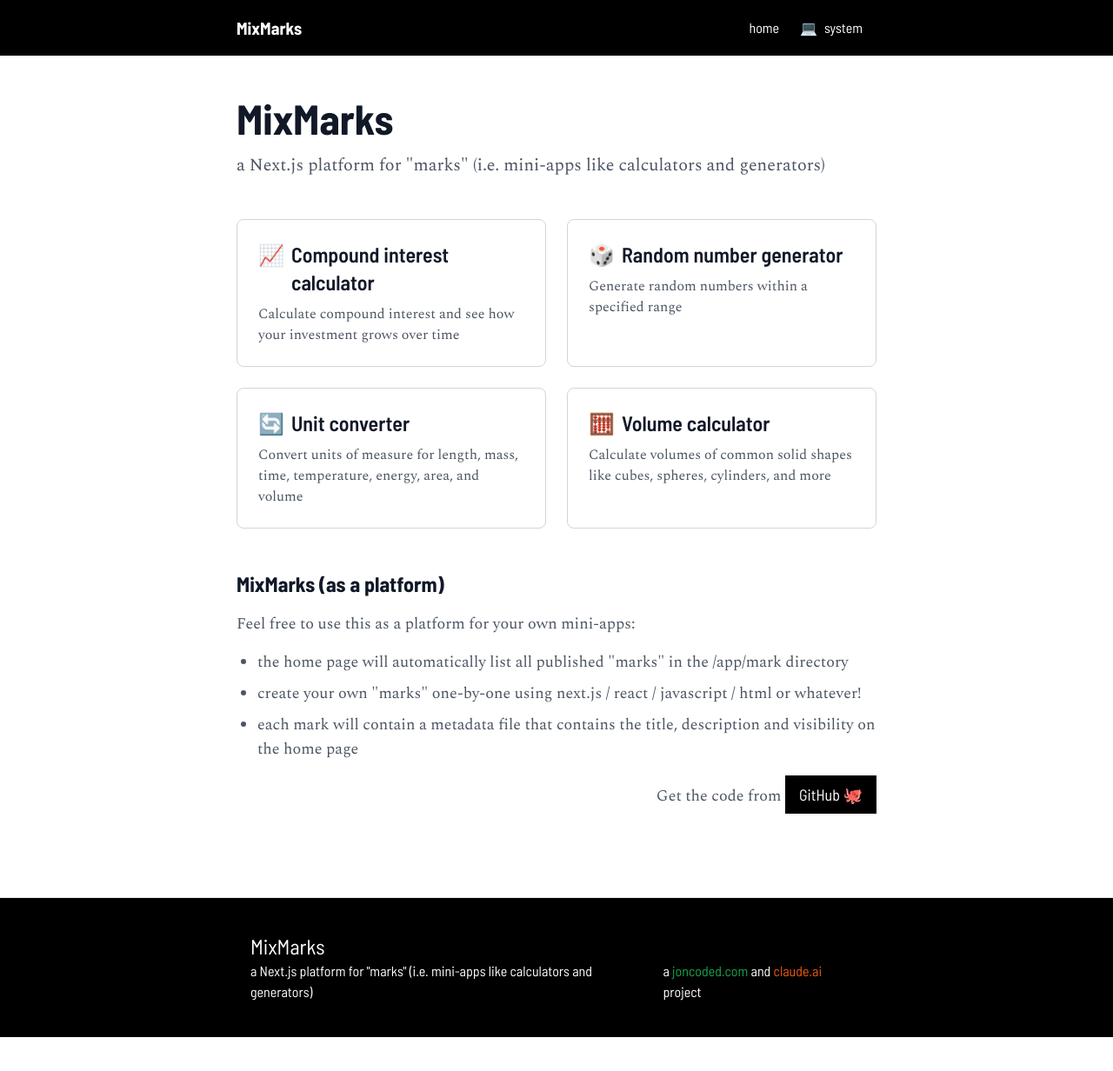
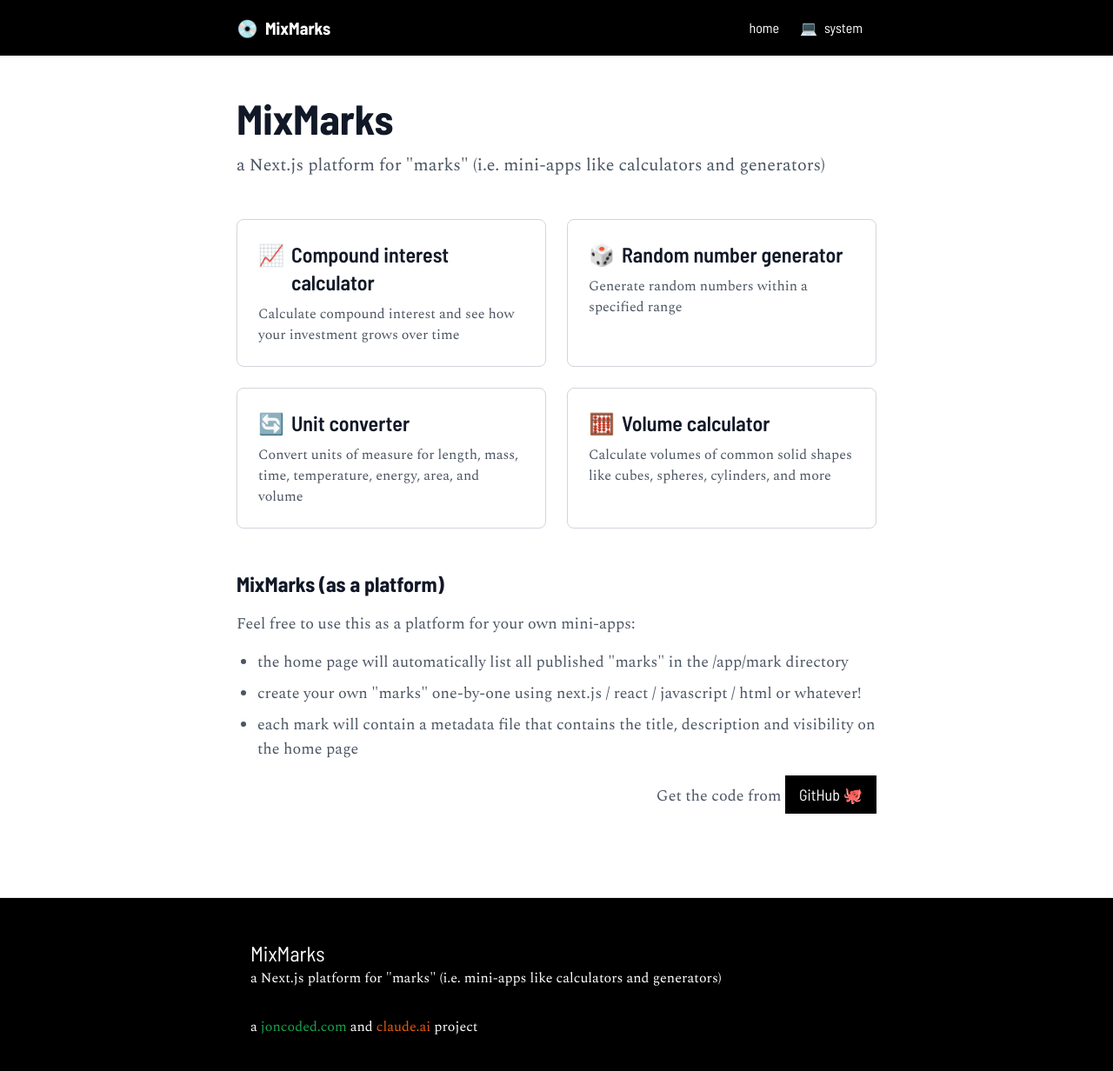
Before and after one commit to joncoded/mixmarks, a Next.js app: page / in a window 1280 px wide. Shown: the top 1232 px of the page at 87% size. Before the commit the page ends 1193 px from the top, so only its background shows below. Built offline with nearby package versions, Linux system fonts and the light colour scheme.

Commit message:
updating header/footer components

```diff
--- a/components/Footer.tsx
+++ b/components/Footer.tsx
@@ -6,26 +6,23 @@ export function Footer() {
 
   return (
     <footer className="bg-black dark:bg-gray-900/80 backdrop-blur-md border-t border-gray-200 dark:border-gray-800">
-      <nav className="max-w-3xl mx-auto px-4 sm:px-6 lg:px-8">
-        <div className="flex flex-col md:flex-row items-end justify-between py-10 font-heading gap-2">
-          <div>
-            <p>
+      <nav className="max-w-3xl mx-auto px-4 sm:px-6 lg:px-8 py-12">
+
+        <p className="text-2xl text-white font-heading">
           <Link
             href="/"
-                className="text-2xl text-white hover:text-blue-600 dark:hover:text-blue-400 transition-colors"
+            className="hover:text-gray-600 dark:hover:text-gray-400 transition-colors"
           >
             MixMarks
           </Link>
         </p>
+
         <p className="text-md text-white">
             a Next.js platform for "marks" (i.e. mini-apps like calculators and generators)
         </p>
 
-          </div>
-          <div>
-            <p className="text-md text-white">a <a href="https://joncoded.com" className="text-green-600 hover:underline" target="_blank" rel="noopener noreferrer">joncoded.com</a> and <a href="https://claude.ai" className="text-orange-600 hover:underline" target="_blank" rel="noopener noreferrer">claude.ai</a> project</p>
-          </div>
-        </div>
+        <p className="text-md text-white mt-8">a <a href="https://joncoded.com" className="text-green-600 hover:text-white hover:underline" target="_blank" rel="noopener noreferrer">joncoded.com</a> and <a href="https://claude.ai" className="text-orange-600 hover:text-white hover:underline" target="_blank" rel="noopener noreferrer">claude.ai</a> project</p>
+
 
       </nav>
     </footer>
--- a/components/Header.tsx
+++ b/components/Header.tsx
@@ -12,7 +12,7 @@ export default function Header() {
     <header className="fixed top-0 left-0 right-0 bg-black text-white z-50">
       <div className="container max-w-3xl mx-auto px-4 h-16 flex items-center justify-between">
         <Link href="/" className="font-heading text-xl font-bold hover:opacity-80 transition-opacity">
-          MixMarks
+          <span aria-hidden="true" className="mr-2">💿</span>MixMarks
         </Link>
 
         <div className="relative">
```
Lines whose indentation alone changed are shown as unchanged.
